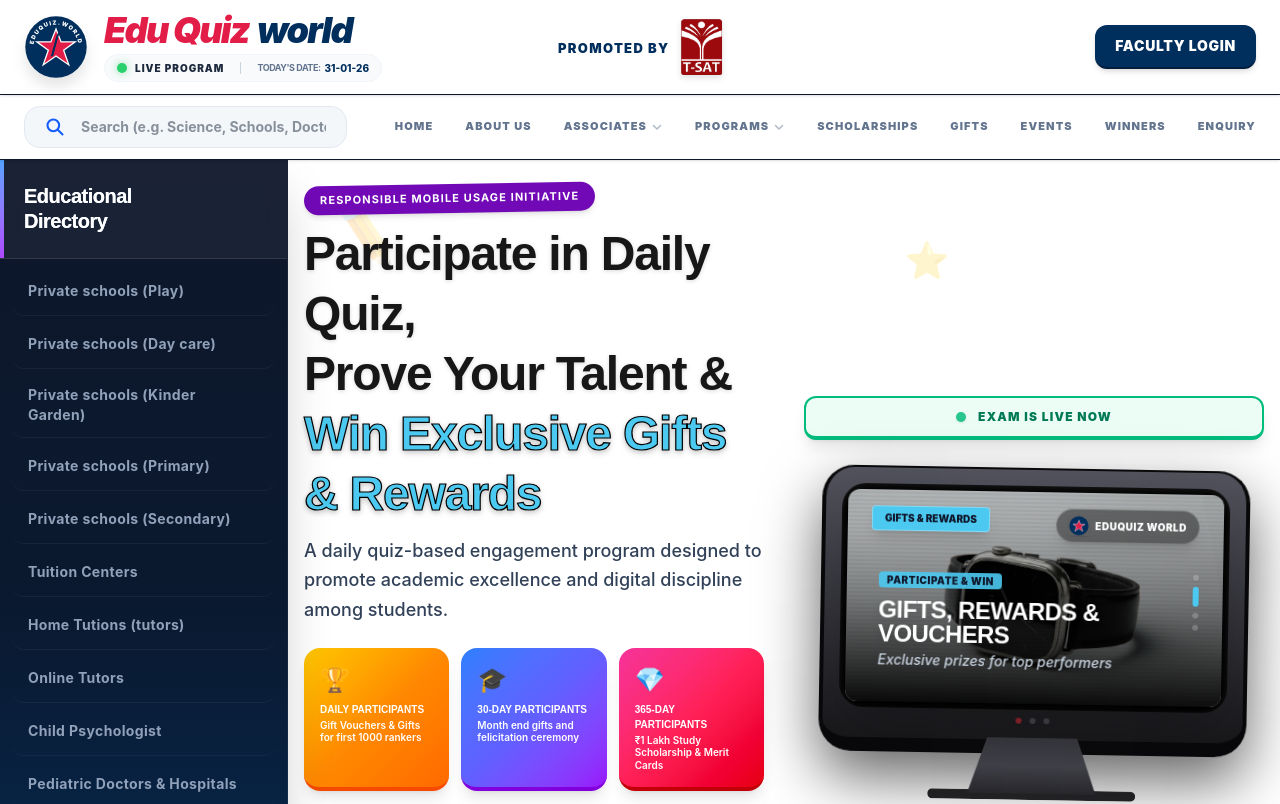
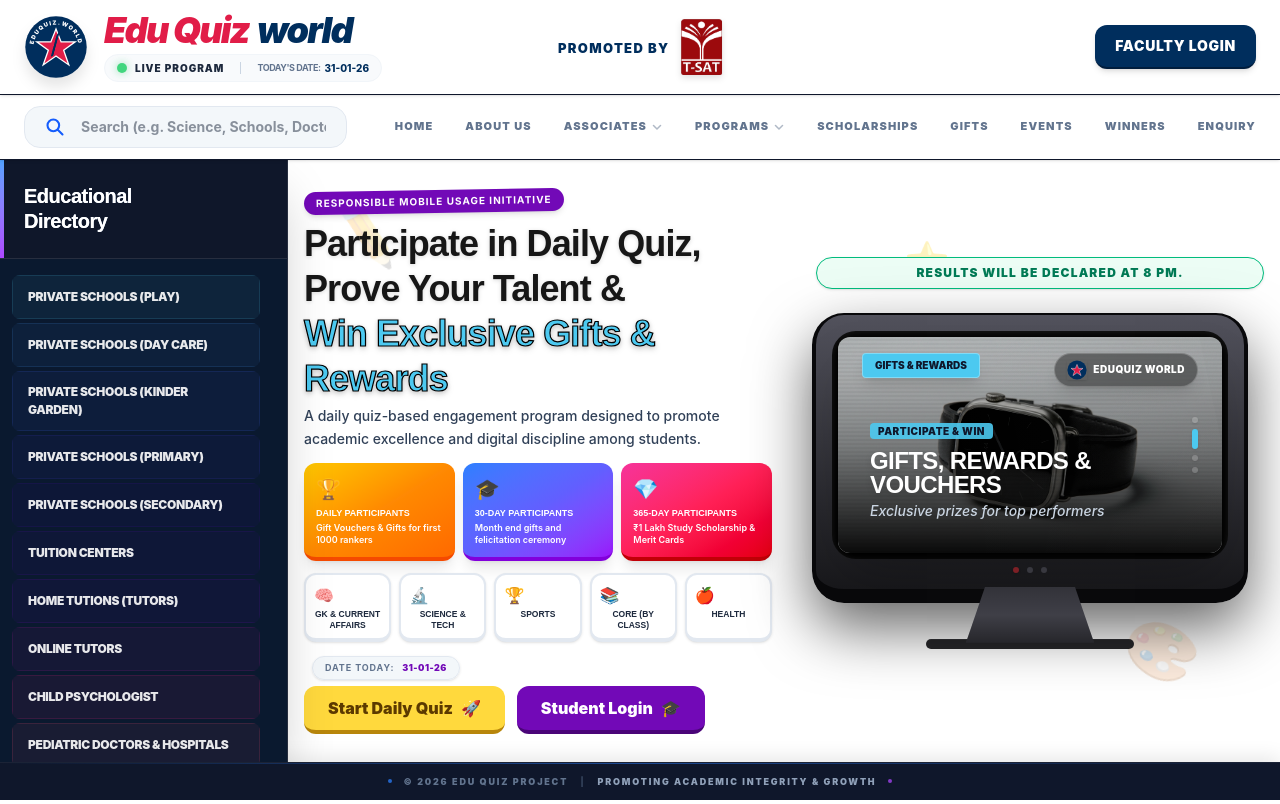
Before and after one commit to lovaraju987/edu_quiz_vajra, a Next.js app: page / in a window 1280 px wide. Shown: the top 804 px of the page. Built offline with nearby package versions, Linux system fonts and the light colour scheme.

Commit message:
changed screen size

```diff
--- a/app/components/Footer.tsx
+++ b/app/components/Footer.tsx
@@ -1,8 +1,17 @@
 export default function Footer() {
     return (
-        <footer className="py-16 bg-white border-t">
-            <div className="max-w-[1700px] mx-auto px-4 text-center">
-                <p className="text-slate-400 text-sm font-medium">© 2026 Edu Quiz Project. Promoting Academic Integrity and Growth.</p>
+        <footer className="py-3 bg-slate-900 border-t border-white/5 shadow-[0_-4px_20px_rgba(0,0,0,0.1)] relative overflow-hidden shrink-0">
+            {/* Elegant Accent Line */}
+            <div className="absolute top-0 left-0 w-full h-[1px] bg-gradient-to-r from-transparent via-blue-500/50 to-transparent"></div>
+
+            <div className="max-w-[1700px] mx-auto px-4 flex items-center justify-center relative z-10">
+                <p className="text-slate-500 text-[9px] font-black uppercase tracking-[0.2em] flex items-center gap-3">
+                    <span className="w-1 h-1 rounded-full bg-blue-500 animate-pulse"></span>
+                    © 2026 Edu Quiz Project
+                    <span className="hidden md:inline text-slate-700">|</span>
+                    <span className="text-slate-400">Promoting Academic Integrity & Growth</span>
+                    <span className="w-1 h-1 rounded-full bg-purple-500 animate-pulse"></span>
+                </p>
             </div>
         </footer>
     );
--- a/app/components/MainLayout.tsx
+++ b/app/components/MainLayout.tsx
@@ -11,14 +11,16 @@
     const [isMobileNavOpen, setIsMobileNavOpen] = useState(false);
 
     return (
-        <div className="min-h-screen bg-slate-50 font-sans text-slate-900 flex flex-col">
+        <div className="h-[100dvh] max-h-[100dvh] bg-slate-50 font-sans text-slate-900 flex flex-col overflow-hidden">
             <Header />
             <Navbar onMenuClick={() => setIsMobileNavOpen(true)} />
 
             {/* Main Content Area with Global Sidebar - FLUSH LAYOUT */}
-            <div className="flex-1 max-w-[1700px] mx-auto flex w-full overflow-hidden min-h-0">
+            <div className="flex-1 max-w-[1700px] mx-auto flex w-full overflow-hidden min-h-0 relative">
                 <SideNavbar isOpen={isMobileNavOpen} onClose={() => setIsMobileNavOpen(false)} />
-                <main className="flex-1 overflow-y-auto lg:overflow-visible flex flex-col">{children}</main>
+                <main className="flex-1 overflow-y-auto flex flex-col min-h-0 relative">
+                    {children}
+                </main>
             </div>
 
             <Footer />
--- a/app/components/SideNavbar.tsx
+++ b/app/components/SideNavbar.tsx
@@ -3,7 +3,6 @@
 
 export default function SideNavbar({ isOpen, onClose }: { isOpen?: boolean; onClose?: () => void }) {
     // Defines the menu items for the sidebar
-    // This allows for easy maintenance and updates to navigation links
     const menuItems = MENU_ITEMS;
 
     return (
@@ -19,14 +18,14 @@
             {/* Sidebar Container */}
             <aside className={`
                 fixed inset-y-0 left-0 z-50 w-72
-                bg-gradient-to-b from-slate-900 via-[#0a192f] to-[#002e5d]
-                shadow-2xl transform transition-transform duration-500 cubic-bezier(0.25, 1, 0.5, 1)
-                border-r border-white/5
-                lg:translate-x-0 lg:static lg:block lg:flex-shrink-0 lg:z-30 lg:h-auto lg:self-stretch
+                bg-[#0f172a] shadow-2xl transform transition-transform duration-500
+                border-r border-white/10
+                lg:translate-x-0 lg:relative lg:block lg:flex-shrink-0 lg:z-30 lg:h-full lg:max-h-full
                 ${isOpen ? 'translate-x-0' : '-translate-x-full'}
+                flex flex-col overflow-hidden
             `}>
-                {/* Header Section */}
-                <div className="relative p-6 border-b border-white/10 bg-white/5 backdrop-blur-md">
+                {/* Header Section - FIXED HEIGHT */}
+                <div className="relative p-6 border-b border-white/10 bg-[#0f172a] shrink-0">
                     <div className="absolute top-0 left-0 w-1 h-full bg-gradient-to-b from-blue-400 to-purple-500"></div>
                     <div className="flex items-center justify-between">
                         <div>
@@ -42,36 +41,84 @@
                     </div>
                 </div>
 
-                {/* Navigation Items */}
-                <nav className="py-2 px-3 space-y-1 overflow-y-auto max-h-[calc(100vh-100px)] [&::-webkit-scrollbar]:hidden [-ms-overflow-style:'none'] [scrollbar-width:'none']">
-                    {menuItems.map((item, index) => (
+                {/* Navigation Items - SCROLLABLE AREA */}
+                {/*
+                    CRITICAL: We apply an explicit max-height calculation to force a scrollbar
+                    if the container's flexible height isn't correctly calculated by the browser.
+                */}
+                <nav
+                    className="flex-1 overflow-y-auto overflow-x-hidden bg-[#0a192f] custom-sidebar-scroll"
+                    style={{
+                        scrollbarGutter: 'stable'
+                    }}
+                >
+                    <style jsx>{`
+                        .custom-sidebar-scroll {
+                            /* Standard scrollbar for Firefox */
+                            scrollbar-width: auto;
+                            scrollbar-color: #3b82f6 rgba(255, 255, 255, 0.1);
+                        }
+                        /* Custom Scrollbar Styling (Webkit) */
+                        .custom-sidebar-scroll::-webkit-scrollbar {
+                            width: 10px;
+                            display: block !important;
+                        }
+                        .custom-sidebar-scroll::-webkit-scrollbar-track {
+                            background: rgba(0, 0, 0, 0.3);
+                        }
+                        .custom-sidebar-scroll::-webkit-scrollbar-thumb {
+                            background: #3b82f6;
+                            border-radius: 20px;
+                            border: 2px solid #0a192f;
+                        }
+                        .custom-sidebar-scroll::-webkit-scrollbar-thumb:hover {
+                            background: #60a5fa;
+                        }
+                    `}</style>
+
+                    <div className="py-4 px-3 space-y-1 pb-24">
+                        {menuItems.map((item) => (
                             <Link
                                 key={item.href}
                                 href={item.href}
                                 onClick={onClose}
-                            className="group flex flex-col relative overflow-hidden rounded-xl transition-all duration-300 border-b border-white/5 last:border-0"
+                                className="group flex flex-col relative shrink-0 overflow-hidden rounded-lg transition-all duration-300"
                                 style={{ '--hover-color': item.color } as React.CSSProperties}
                             >
-                            <div className="relative z-10 flex items-center justify-between px-4 py-3 text-slate-400 transition-all duration-300 group-hover:text-white group-hover:translate-x-1">
-                                <span className="text-sm font-bold tracking-wide group-hover:drop-shadow-[0_0_10px_var(--hover-color)]">{item.label}</span>
-                                <span className="opacity-0 group-hover:opacity-100 transform translate-x-3 group-hover:translate-x-0 transition-all duration-300" style={{ color: item.color }}>
+                                {/* Persistent Color Block with Border */}
+                                <div
+                                    className="absolute inset-0 transition-all duration-300"
+                                    style={{
+                                        backgroundColor: `${item.color}10`,
+                                        border: `1.5px solid ${item.color}25`,
+                                    }}
+                                />
+
+                                <div className="relative z-10 flex items-center justify-between px-4 py-3 text-white/90 transition-all duration-300 group-hover:translate-x-1">
+                                    <span className="text-[12px] font-black tracking-tight uppercase group-hover:drop-shadow-[0_0_8px_var(--hover-color)] transition-all">
+                                        {item.label}
+                                    </span>
+                                    <span
+                                        className="opacity-0 group-hover:opacity-100 transform translate-x-3 group-hover:translate-x-0 transition-all duration-300 text-sm"
+                                        style={{ color: item.color }}
+                                    >
                                         →
                                     </span>
                                 </div>
 
-                            {/* Hover Background & Border Effect - High Brightness */}
+                                {/* Hover Highlight Overlay */}
                                 <div
-                                className="absolute inset-0 opacity-0 group-hover:opacity-100 transition-all duration-300 rounded-xl"
+                                    className="absolute inset-0 opacity-0 group-hover:opacity-100 transition-all duration-300 rounded-lg"
                                     style={{
-                                    backgroundColor: `${item.color}15`,
-                                    border: `1.5px solid ${item.color}60`,
-                                    boxShadow: `inset 0 0 20px ${item.color}30, 0 0 15px ${item.color}20`
+                                        backgroundColor: `${item.color}20`,
+                                        border: `1.5px solid ${item.color}90`,
+                                        boxShadow: `inset 0 0 15px ${item.color}30`
                                     }}
                                 />
 
                                 {/* Active Indicator Line - Glowing */}
                                 <div
-                                className="absolute left-0 top-1/2 -translate-y-1/2 w-1.5 h-0 group-hover:h-3/5 transition-all duration-300 rounded-r-full shadow-lg"
+                                    className="absolute left-0 top-1/2 -translate-y-1/2 w-1.5 h-0 group-hover:h-3/4 transition-all duration-300 rounded-r-full"
                                     style={{
                                         backgroundColor: item.color,
                                         boxShadow: `0 0 10px ${item.color}`
@@ -80,10 +127,13 @@
                             </Link>
                         ))}
 
-                    <div className="mt-auto px-4 py-4 bg-white/5 backdrop-blur-sm rounded-2xl border border-white/10 mx-2 mb-4">
-                        <p className="text-blue-200 text-[10px] font-medium text-center leading-relaxed">
-                            Discover top-rated institutions and secure your future.
+                        {/* Bottom Info Box */}
+                        <div className="mt-8 px-4 py-6 bg-white/5 backdrop-blur-sm rounded-2xl border border-white/10 mx-1 mb-10 shrink-0">
+                            <p className="text-blue-200 text-[10px] font-bold text-center leading-relaxed">
+                                Official Educational Partner Directory <br />
+                                <span className="opacity-50 text-[9px] font-medium mt-1 block">End of Directory</span>
                             </p>
+                        </div>
                     </div>
                 </nav>
             </aside>
--- a/app/page.tsx
+++ b/app/page.tsx
@@ -94,70 +94,70 @@
 
   return (
     <MainLayout>
-      <section className="relative py-4 px-4 bg-white overflow-hidden flex-1 flex flex-col justify-center min-h-0">
+      <section className="relative py-2 px-4 bg-white overflow-hidden flex-1 flex flex-col justify-center min-h-0">
         {/* Background Doodles */}
         <div className="absolute top-10 left-10 text-6xl opacity-20 rotate-12 animate-float">✏️</div>
         <div className="absolute bottom-20 right-20 text-6xl opacity-20 -rotate-12 animate-bounce">🎨</div>
         <div className="absolute top-20 right-1/3 text-4xl opacity-10 animate-pulse">⭐</div>
 
-        <div className="container mx-auto max-w-7xl relative z-10 py-2">
-          <div className="flex flex-col lg:flex-row items-center gap-10">
+        <div className="container mx-auto max-w-7xl relative z-10 py-1">
+          <div className="flex flex-col lg:flex-row items-center gap-6">
             {/* Main Content */}
             <div className="flex-1 text-center lg:text-left flex flex-col">
-              <div className="mb-4">
-                <span className="inline-block px-4 py-1.5 mb-3 text-[11px] font-bold tracking-widest text-white uppercase bg-[#7209B7] rounded-full shadow-md transform -rotate-1">
+              <div className="mb-2">
+                <span className="inline-block px-3 py-1 mb-2 text-[10px] font-bold tracking-widest text-white uppercase bg-[#7209B7] rounded-full shadow-md transform -rotate-1">
                   Responsible Mobile Usage Initiative
                 </span>
 
-                <h1 className="mb-3 text-4xl lg:text-5xl font-black tracking-tight text-[#171717] sm:text-6xl drop-shadow-sm leading-tight">
+                <h1 className="mb-1 text-3xl lg:text-4xl font-black tracking-tight text-[#171717] sm:text-5xl drop-shadow-sm leading-tight">
                   Participate in Daily Quiz, <br />
                   Prove Your Talent & <br />
                   <span className="text-[#4CC9F0] drop-shadow-md" style={{ WebkitTextStroke: '1.2px #000' }}>Win Exclusive Gifts & Rewards</span>
                 </h1>
-                <p className="max-w-xl mx-auto lg:mx-0 mb-2 text-lg font-medium leading-relaxed text-slate-700">
+                <p className="max-w-xl mx-auto lg:mx-0 mb-1 text-sm font-medium leading-relaxed text-slate-700">
                   A daily quiz-based engagement program designed to promote academic excellence and digital discipline among students.
                 </p>
               </div>
 
               {/* Static Rewards Cards - Optimized size */}
-              <div className="grid grid-cols-1 md:grid-cols-3 gap-3 mb-6 max-w-4xl mx-auto lg:mx-0">
+              <div className="grid grid-cols-1 md:grid-cols-3 gap-2 mb-3 max-w-4xl mx-auto lg:mx-0">
                 {/* Daily Rewards */}
-                <div className="bg-gradient-to-br from-yellow-400 via-orange-400 to-orange-500 rounded-2xl p-4 shadow-lg border-b-4 border-orange-600 transform transition hover:scale-105">
-                  <div className="text-2xl mb-1.5">🏆</div>
-                  <h3 className="font-black text-white text-[10px] uppercase mb-0.5">Daily Participants</h3>
-                  <p className="text-white text-[10px] font-semibold leading-tight">
+                <div className="bg-gradient-to-br from-yellow-400 via-orange-400 to-orange-500 rounded-xl p-3 shadow-lg border-b-4 border-orange-600 transform transition hover:scale-105">
+                  <div className="text-xl mb-1">🏆</div>
+                  <h3 className="font-black text-white text-[9px] uppercase mb-0.5">Daily Participants</h3>
+                  <p className="text-white text-[9px] font-semibold leading-tight">
                     Gift Vouchers & Gifts for first 1000 rankers
                   </p>
                 </div>
 
                 {/* Monthly Rewards */}
-                <div className="bg-gradient-to-br from-blue-500 via-indigo-500 to-purple-600 rounded-2xl p-4 shadow-lg border-b-4 border-purple-700 transform transition hover:scale-105">
-                  <div className="text-2xl mb-1.5">🎓</div>
-                  <h3 className="font-black text-white text-[10px] uppercase mb-0.5">30-Day Participants</h3>
-                  <p className="text-white text-[10px] font-semibold leading-tight">
+                <div className="bg-gradient-to-br from-blue-500 via-indigo-500 to-purple-600 rounded-xl p-3 shadow-lg border-b-4 border-purple-700 transform transition hover:scale-105">
+                  <div className="text-xl mb-1">🎓</div>
+                  <h3 className="font-black text-white text-[9px] uppercase mb-0.5">30-Day Participants</h3>
+                  <p className="text-white text-[9px] font-semibold leading-tight">
                     Month end gifts and felicitation ceremony
                   </p>
                 </div>
 
                 {/* Yearly Rewards */}
-                <div className="bg-gradient-to-br from-pink-500 via-rose-500 to-red-600 rounded-2xl p-4 shadow-lg border-b-4 border-red-700 transform transition hover:scale-105">
-                  <div className="text-2xl mb-1.5">💎</div>
-                  <h3 className="font-black text-white text-[10px] uppercase mb-0.5">365-Day Participants</h3>
-                  <p className="text-white text-[10px] font-semibold leading-tight">
+                <div className="bg-gradient-to-br from-pink-500 via-rose-500 to-red-600 rounded-xl p-3 shadow-lg border-b-4 border-red-700 transform transition hover:scale-105">
+                  <div className="text-xl mb-1">💎</div>
+                  <h3 className="font-black text-white text-[9px] uppercase mb-0.5">365-Day Participants</h3>
+                  <p className="text-white text-[9px] font-semibold leading-tight">
                     ₹1 Lakh Study Scholarship & Merit Cards
                   </p>
                 </div>
               </div>
 
               {/* Compact Category Cards */}
-              <div className="grid grid-cols-3 md:grid-cols-5 gap-1.5 md:gap-2 mb-6 max-w-4xl mx-auto lg:mx-0 px-2 lg:px-0">
+              <div className="grid grid-cols-3 md:grid-cols-5 gap-1.5 md:gap-2 mb-3 max-w-4xl mx-auto lg:mx-0 px-2 lg:px-0">
                 {categories.map((cat) => (
                   <div
                     key={cat.name}
-                    className="group bg-white border-2 border-b-4 border-slate-200 rounded-xl p-2 md:p-2.5 transition-all hover:-translate-y-1 hover:border-blue-400 cursor-pointer shadow-sm"
+                    className="group bg-white border-2 border-b-4 border-slate-200 rounded-xl p-1.5 md:p-2 transition-all hover:-translate-y-1 hover:border-blue-400 cursor-pointer shadow-sm"
                   >
-                    <div className="text-base md:text-lg mb-0.5">{cat.icon}</div>
-                    <h4 className="text-[8px] md:text-[9px] font-black text-slate-800 uppercase leading-tight line-clamp-2">
+                    <div className="text-sm md:text-base mb-0.5">{cat.icon}</div>
+                    <h4 className="text-[7.5px] md:text-[8.5px] font-black text-slate-800 uppercase leading-tight line-clamp-2 text-center">
                       {cat.name}
                     </h4>
                   </div>
@@ -165,22 +165,22 @@
               </div>
 
               {/* Action Buttons Section */}
-              <div className="flex flex-col items-center lg:items-start gap-3 mt-2">
-                <div className="flex items-center gap-2 px-3 py-1 bg-slate-100/80 rounded-full border border-slate-200 shadow-sm ml-2 mb-1">
-                  <span className="text-[10px] font-bold text-slate-500 uppercase tracking-widest">Date Today:</span>
-                  <span className="text-[10px] font-black text-[#7209B7] tracking-wider">{today}</span>
+              <div className="flex flex-col items-center lg:items-start gap-1 mt-0.5">
+                <div className="flex items-center gap-2 px-3 py-1 bg-slate-100/80 rounded-full border border-slate-200 shadow-sm ml-2 mb-0.5">
+                  <span className="text-[9px] font-bold text-slate-500 uppercase tracking-widest">Date Today:</span>
+                  <span className="text-[9px] font-black text-[#7209B7] tracking-wider">{today}</span>
                 </div>
-                <div className="flex flex-wrap justify-center lg:justify-start gap-4">
+                <div className="flex flex-wrap justify-center lg:justify-start gap-3">
                   <button
                     onClick={handleStartDailyQuiz}
-                    className="group relative inline-flex items-center justify-center px-7 py-3.5 text-lg font-black text-[#5c3a00] transition-all duration-200 bg-[#FFD93D] border-b-[5px] border-[#b8860b] rounded-2xl hover:brightness-110 active:border-b-0 active:translate-y-[5px] hover:shadow-xl hover:-translate-y-1"
+                    className="group relative inline-flex items-center justify-center px-6 py-2.5 text-base font-black text-[#5c3a00] transition-all duration-200 bg-[#FFD93D] border-b-[4px] border-[#b8860b] rounded-xl hover:brightness-110 active:border-b-0 active:translate-y-[4px] hover:shadow-lg hover:-translate-y-0.5"
                   >
                     <span className="mr-2">Start Daily Quiz</span>
                     <span className="group-hover:animate-bounce">🚀</span>
                   </button>
                   <button
                     onClick={handleStudentLogin}
-                    className="group relative inline-flex items-center justify-center px-7 py-3.5 text-lg font-black text-white transition-all duration-200 bg-[#7209B7] border-b-[5px] border-[#4a0578] rounded-2xl hover:brightness-110 active:border-b-0 active:translate-y-[5px] hover:shadow-xl hover:-translate-y-1"
+                    className="group relative inline-flex items-center justify-center px-6 py-2.5 text-base font-black text-white transition-all duration-200 bg-[#7209B7] border-b-[4px] border-[#4a0578] rounded-xl hover:brightness-110 active:border-b-0 active:translate-y-[4px] hover:shadow-lg hover:-translate-y-0.5"
                   >
                     <span className="mr-2">Student Login</span>
                     <span className="group-hover:rotate-12 transition-transform">🎓</span>
@@ -190,31 +190,25 @@
             </div>
 
             {/* Live Streaming Section with Banner Above */}
-            <div className="flex-1 w-full flex flex-col items-center lg:items-end mt-2 lg:mt-0 gap-3">
-              {/* Exam Status Banner - Premium Glassmorphism Version */}
-              <div className={`w-full max-w-lg p-2.5 rounded-xl border-2 border-b-4 flex items-center justify-between gap-3 transition-all duration-300 shadow-lg ${examStatus === 'Live'
-                ? 'bg-emerald-50 border-emerald-500 text-emerald-700'
-                : 'bg-amber-50 border-amber-500 text-amber-700'
-                }`}>
-
+            <div className="flex-1 w-full flex flex-col items-center lg:items-end mt-1 lg:mt-0 gap-2">
+              {/* Exam Status Banner - Match Screenshot Style */}
+              <div className="w-full max-w-md px-5 py-1.5 rounded-full border border-emerald-500 bg-emerald-50 text-emerald-700 shadow-sm transition-all duration-300">
                 <div className="flex items-center gap-3 w-full justify-center">
-                  <div className={`w-2.5 h-2.5 rounded-full shadow-sm animate-pulse ${examStatus === 'Live' ? 'bg-emerald-500' : 'bg-amber-500'}`}></div>
-                  <span className="text-[12px] font-black uppercase tracking-widest flex items-center gap-2">
-                    {examStatus === 'Live' ? 'Exam is LIVE Now' :
-                      <>Results will declared at 8pm <span className="text-lg">✨</span></>}
+                  <div className="w-2 rounded-full shadow-sm animate-pulse bg-emerald-500"></div>
+                  <span className="text-[12px] font-black uppercase tracking-widest text-center">
+                    Results will be declared at 8 pm.
                   </span>
                 </div>
               </div>
 
               {/* Live Streaming Component */}
-              <div className="transform rotate-1 hover:rotate-0 transition-transform duration-300 w-full max-w-2xl">
+              <div className="transition-transform duration-300 w-full max-w-lg">
                 <LiveStreaming />
               </div>
             </div>
           </div>
         </div>
       </section>
-
     </MainLayout>
   );
 }
```
Lines whose indentation alone changed are shown as unchanged.
